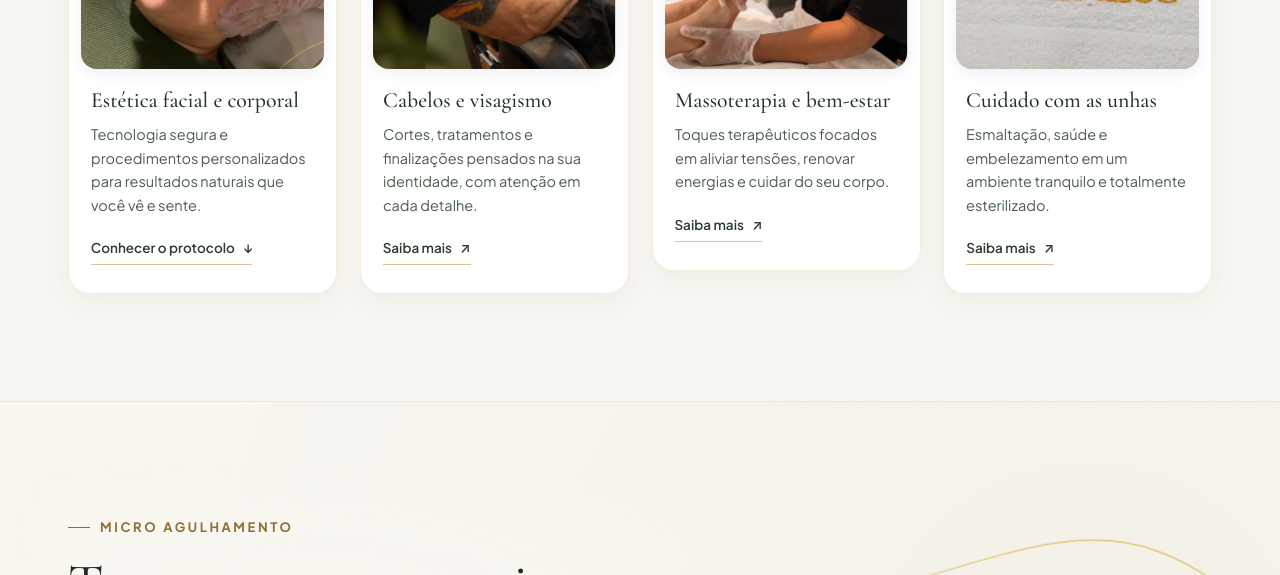
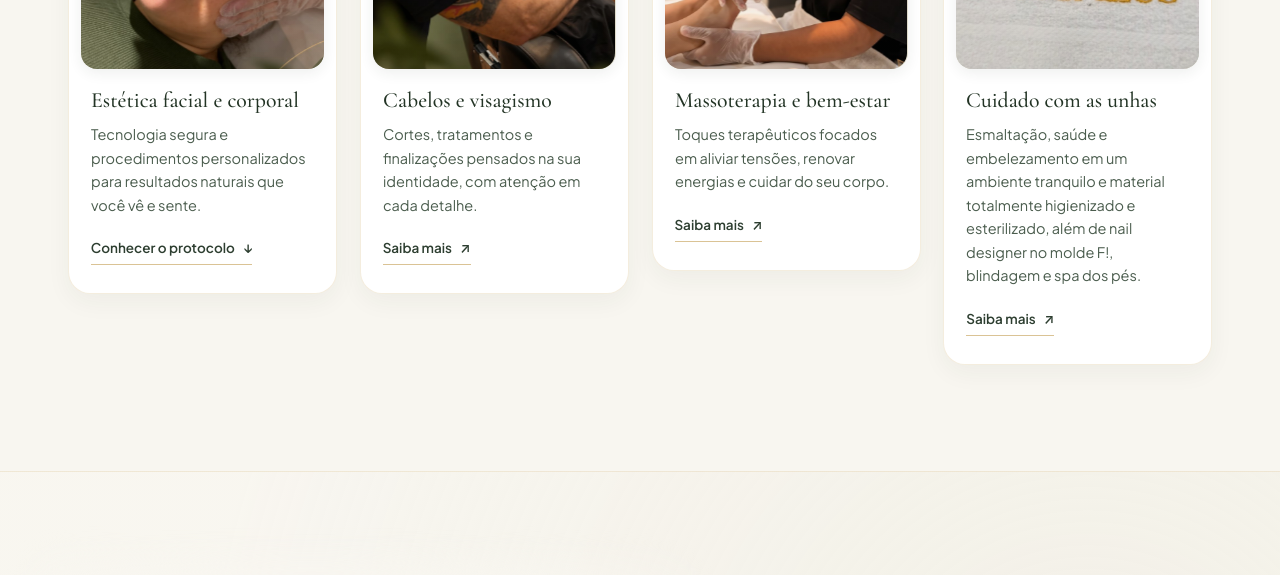
Before and after one commit to ntnrizzo/LuxSalus, a website built with Vite: page lux-salus-site/index.html in a window 1280 px wide. Shown: the part 2280-2855 px from the top of the page. Built offline with nearby package versions, Linux system fonts and the light colour scheme; some packages are replaced by stand-ins of ours.

Commit message:
unhas alterado

```diff
--- a/lux-salus-site/index.html
+++ b/lux-salus-site/index.html
@@ -253,7 +253,7 @@
           </a>
           <div class="service-card-body">
             <h3>Cuidado com as unhas</h3>
-            <p>Esmaltação, saúde e embelezamento em um ambiente tranquilo e totalmente esterilizado.</p>
+            <p>Esmaltação, saúde e embelezamento em um ambiente tranquilo e material totalmente higienizado e esterilizado, além de nail designer no molde F!, blindagem e spa dos pés.</p>
             <a class="text-link"
               href="https://wa.me/552421047222?text=Ol%C3%A1%2C%20vim%20pelo%20site%20e%20gostaria%20de%20marcar%20servi%C3%A7os%20de%20cuidado%20com%20as%20unhas."
               target="_blank" rel="noopener noreferrer">Saiba mais <span aria-hidden="true">↗</span></a>
```
